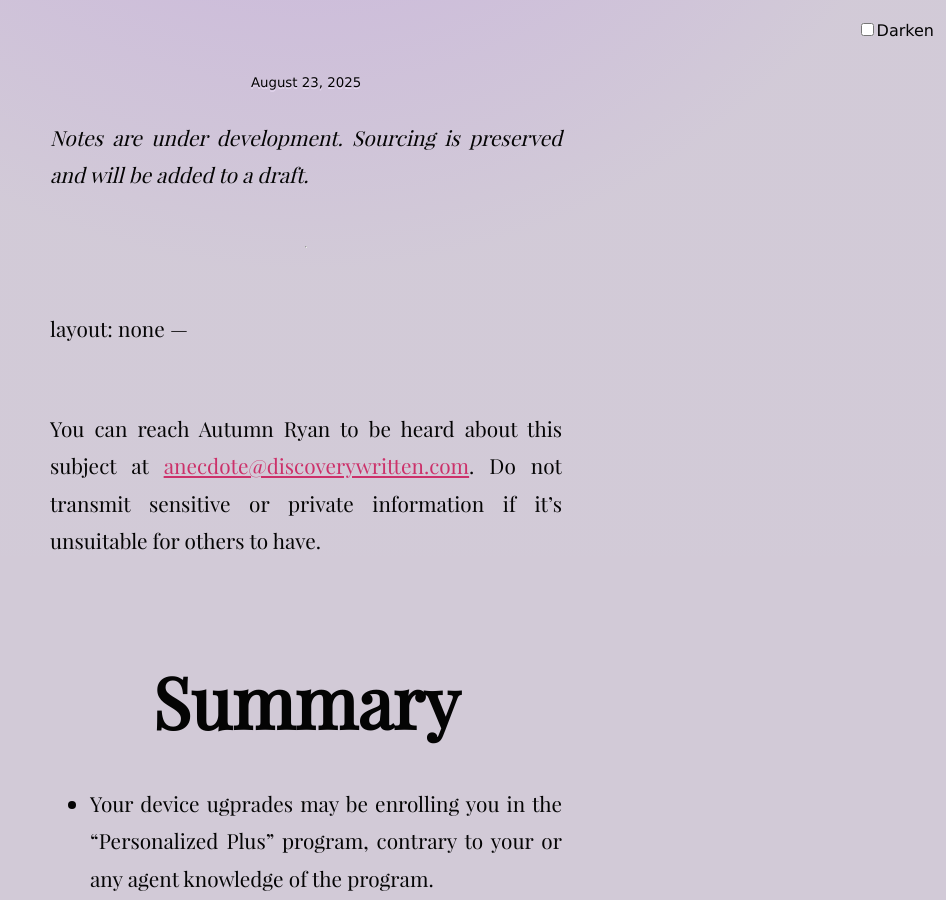
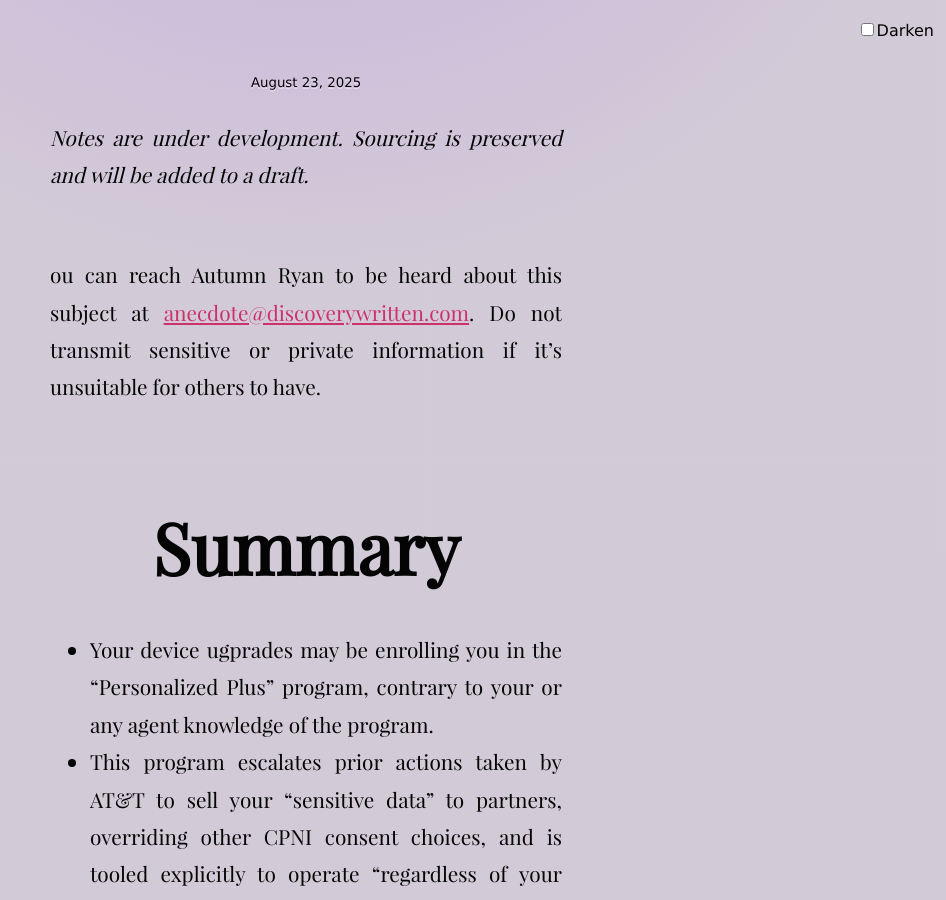
Before and after one commit to tiliv/antibody, a Jekyll site: the page built from docs/journal/autumn-ryan-Personalized-Plus/index.md, in a window 1280 px wide and 900 px high, scrolled down 554 px. Shown: the whole window, without its empty margins (334-1280 px from the left). Built offline with Jekyll 4.4.1, drawn with Linux system fonts in a browser that asks for light colours; some of the changed text lies outside the part shown.

Commit message:
Fix formatting issue in autumn-ryan.html

```diff
--- a/docs/_includes/contact/autumn-ryan.html
+++ b/docs/_includes/contact/autumn-ryan.html
@@ -1,5 +1 @@
----
-layout: none
----
-
-You can reach {{ page.author }} to be heard about this subject at [anecdote@discoverywritten.com](mailto:anecdote@discoverywritten.com?subject={{ include.subject }}). Do not transmit sensitive or private information if it's unsuitable for others to have.
+ou can reach {{ page.author }} to be heard about this subject at [anecdote@discoverywritten.com](mailto:anecdote@discoverywritten.com?subject={{ include.subject }}). Do not transmit sensitive or private information if it's unsuitable for others to have.
```
